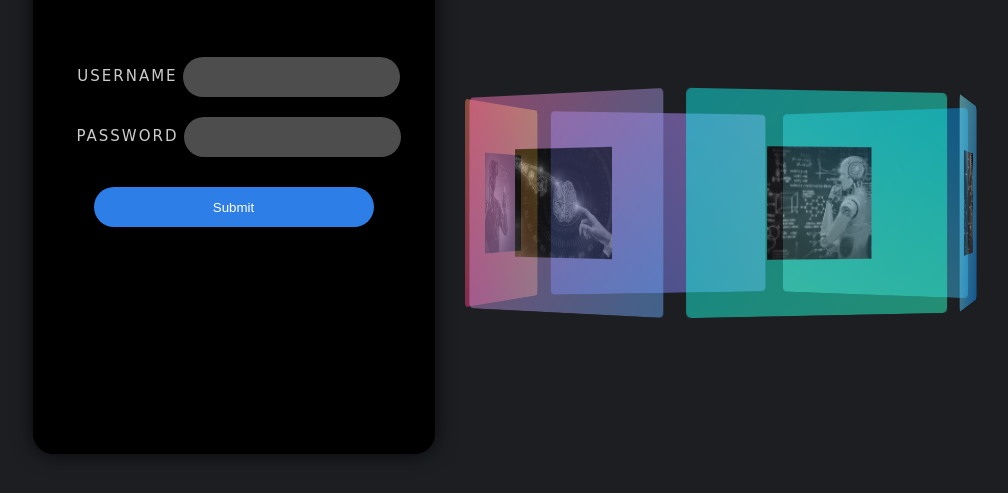
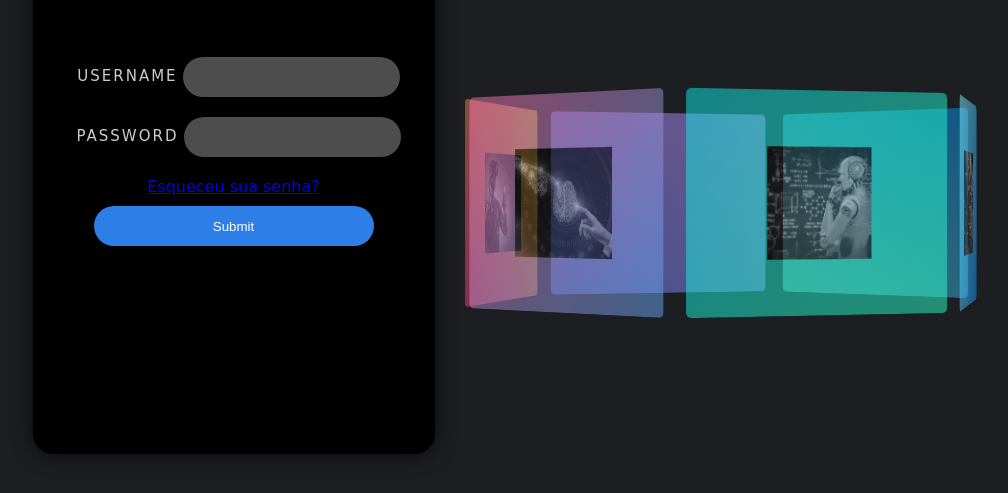
Before and after one commit to erik759503/login-, a plain HTML site: page index.html in a window 1280 px wide. Shown: the part 261-754 px from the top of the page, without its empty margins (110-1118 px from the left). Drawn offline with Linux system fonts and the light colour scheme.

Commit message:
Update index.html
add forgot-passowrd

```diff
--- a/index.html
+++ b/index.html
@@ -15,7 +15,9 @@
             <label>Username</label>
             <input type="text">
             <label>Password</label>
-            <input type="password"><br>
+            <input type="password">
+             <a href="#" class="forgot-password">Esqueceu sua senha?</a>
+            <br>
             <button>Submit</button>
         </form>
     </div>
```
